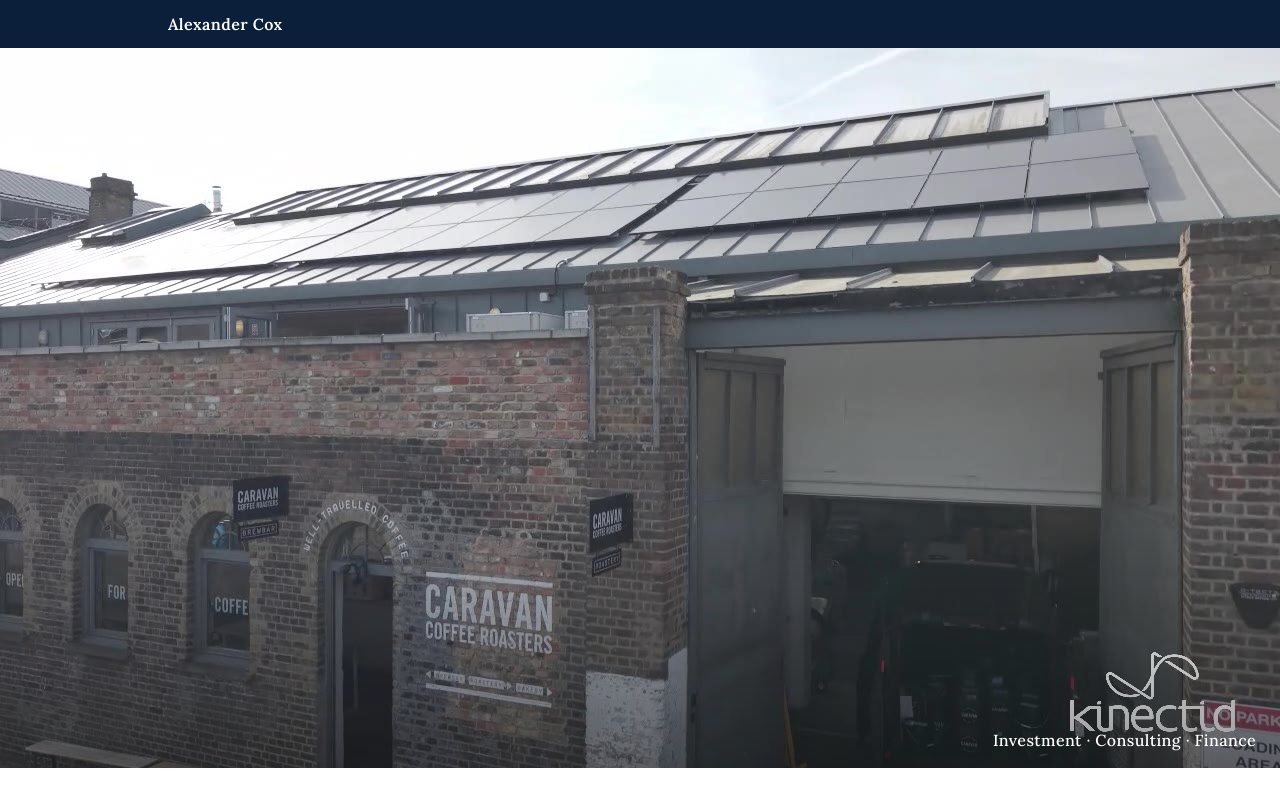
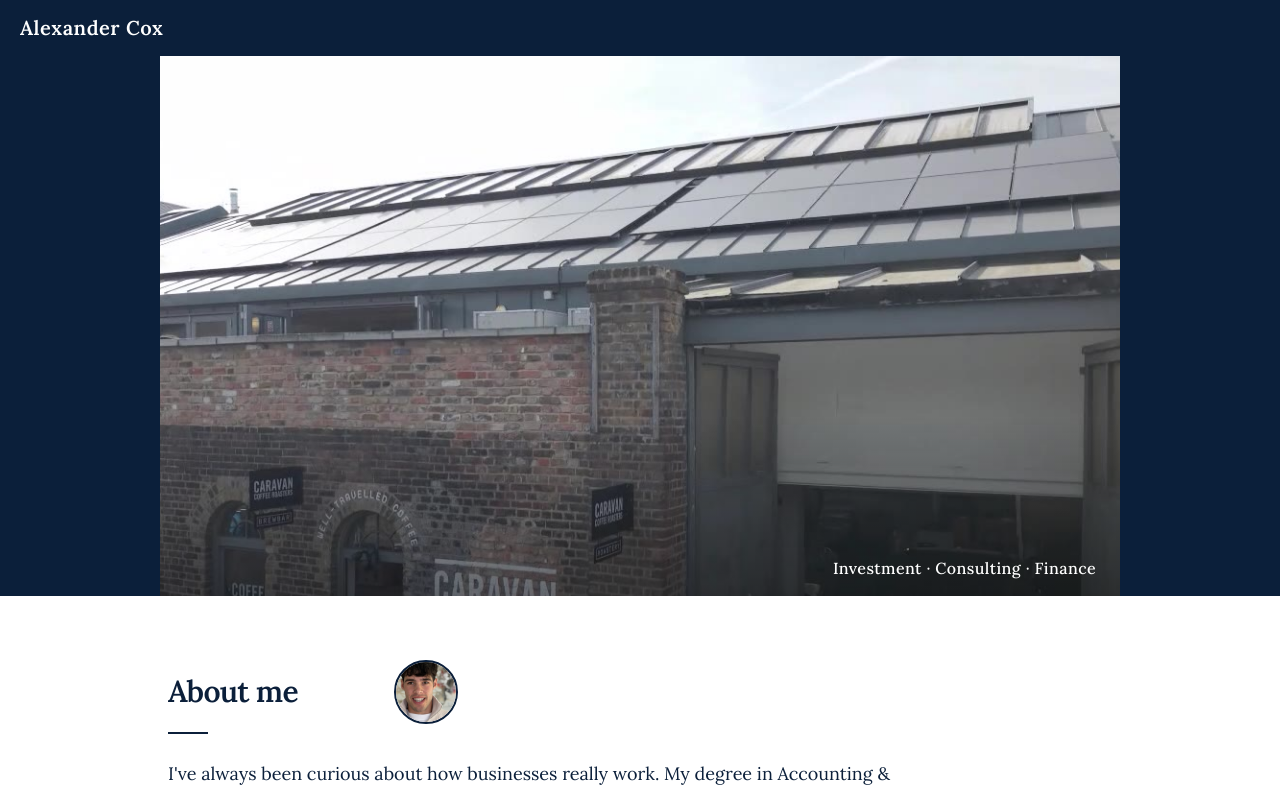
Before and after one commit to alexlouiscox/genesis-, a Next.js app: page / in a window 1280 px wide. Shown: the top 796 px of the page. Built offline with nearby package versions, Linux system fonts and the light colour scheme.

Commit message:
Shrink the About me headshot, crop the hero watermark, and left-align a larger name
Co-authored-by: alex.louis.cox <alex.louis.cox@gmail.com>

```diff
--- a/src/app/page.tsx
+++ b/src/app/page.tsx
@@ -18,29 +18,29 @@ export default function Home() {
             className="flex flex-col gap-6"
             aria-labelledby="intro-heading"
           >
-            <div className="flex items-center gap-12 md:gap-16">
-              <div>
+            <div>
+              <div className="flex items-center gap-16 md:gap-24">
                 <h2
                   id="intro-heading"
                   className="text-[1.75rem] leading-tight font-semibold tracking-tight text-copper md:text-3xl"
                 >
                   {site.headings.intro}
                 </h2>
-                <span
-                  className="mt-2 block h-0.5 w-10 bg-copper"
-                  aria-hidden="true"
-                />
+                <div className="relative size-16 shrink-0 overflow-hidden rounded-full border-2 border-forest">
+                  <Image
+                    src="/alex-cox.jpg"
+                    alt="Alexander Cox"
+                    fill
+                    sizes="64px"
+                    className="origin-[50%_38%] scale-[1.55] object-cover object-[50%_38%]"
+                    priority
+                  />
+                </div>
               </div>
-              <div className="relative size-[180px] shrink-0 overflow-hidden rounded-full border-[3px] border-forest">
-                <Image
-                  src="/alex-cox.jpg"
-                  alt="Alexander Cox"
-                  fill
-                  sizes="180px"
-                  className="object-cover object-[50%_28%]"
-                  priority
-                />
-              </div>
+              <span
+                className="mt-2 block h-0.5 w-10 bg-copper"
+                aria-hidden="true"
+              />
             </div>
             <Intro />
           </section>
--- a/src/components/hero.tsx
+++ b/src/components/hero.tsx
@@ -48,19 +48,28 @@ export function Hero() {
   }
 
   const mediaClassName = showVideo
-    ? "absolute inset-0 h-full w-full object-contain object-top"
-    : "absolute inset-0 h-full w-full object-contain object-top opacity-0";
+    ? "absolute top-0 left-1/2 h-[128%] w-[128%] max-w-none -translate-x-1/2 object-cover object-top"
+    : "absolute top-0 left-1/2 h-[128%] w-[128%] max-w-none -translate-x-1/2 object-cover object-top opacity-0";
 
   return (
-    <section className="relative w-full overflow-hidden bg-hero" aria-label="Hero">
-      <div className="relative aspect-video w-full">
+    <section className="relative w-full overflow-x-hidden bg-hero" aria-label="Hero">
+      <div className="relative mx-auto w-3/4 overflow-hidden">
+        <div className="relative aspect-video w-full overflow-hidden">
         <Image
           src={site.hero.posterSrc}
           alt=""
           fill
           priority
-          sizes="100vw"
-          className="object-contain object-top"
+          sizes="75vw"
+          className="object-cover object-top"
+          style={{
+            height: "128%",
+            width: "128%",
+            maxWidth: "none",
+            left: "50%",
+            transform: "translateX(-50%)",
+            top: 0,
+          }}
         />
         {!reducedMotion ? (
           <video
@@ -109,6 +118,7 @@ export function Hero() {
         <p className="absolute right-3 bottom-3 z-10 text-right text-sm font-medium tracking-wide text-ivory sm:right-6 sm:bottom-4 sm:text-base">
           {site.slogan}
         </p>
+        </div>
       </div>
     </section>
   );
--- a/src/components/site-header.tsx
+++ b/src/components/site-header.tsx
@@ -3,8 +3,8 @@ import { site } from "@/lib/site";
 export function SiteHeader() {
   return (
     <header className="w-full bg-forest text-ivory">
-      <div className="mx-auto flex h-11 max-w-5xl items-center px-5 sm:h-12 sm:px-8 md:px-10">
-        <p className="text-sm font-semibold tracking-wide sm:text-base">
+      <div className="flex h-12 items-center justify-start px-4 sm:h-14 sm:px-5">
+        <p className="text-left text-lg font-semibold tracking-wide sm:text-xl">
           {site.displayName}
         </p>
       </div>
```
